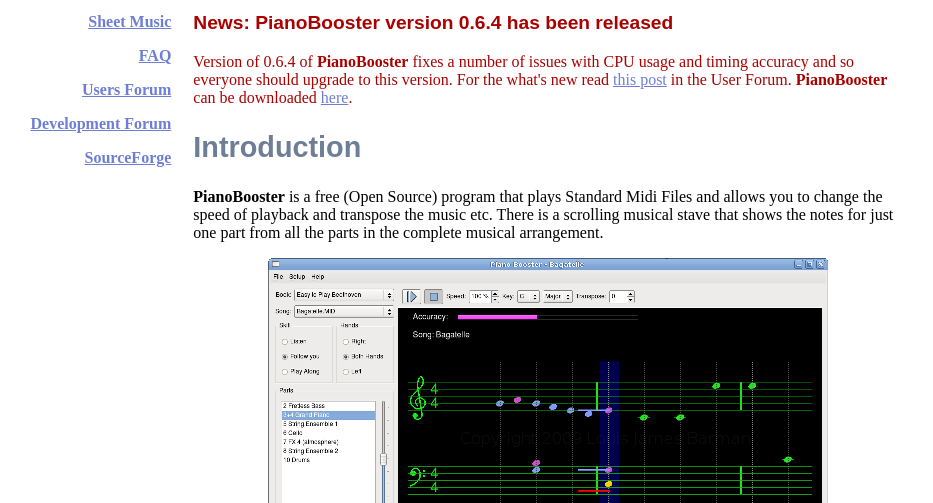
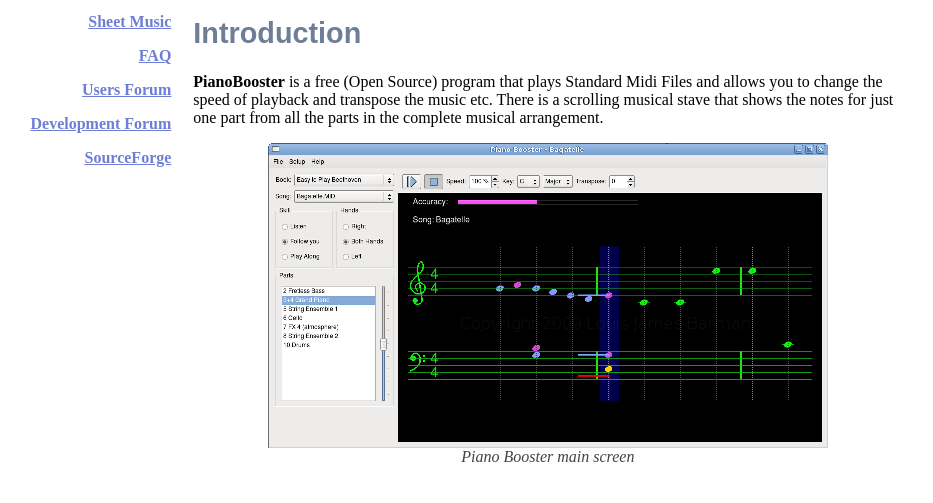
Before and after one commit to inniyah/pianobooster, a plain HTML site: page Website/index.html in a window 1280 px wide. Shown: the part 237-740 px from the top of the page, without its empty margins (131-1064 px from the left). Drawn offline with Linux system fonts and the light colour scheme.

Commit message:
Updated the website

```diff
--- a/Website/index.html
+++ b/Website/index.html
@@ -64,17 +64,6 @@
    <h3 class="news">News:</a></h3>
    <p class="news">
      A new <a href="music.html"><b>Sheet Music</b></a> page has been added.
-   </p>
-
-   <h3 class="news">News: PianoBooster version 0.6.4 has been released</h3>
-   <p class="news">
-     Version of 0.6.4 of <b>PianoBooster</b>
-     fixes a number of issues with CPU usage and timing accuracy and so
-     everyone should upgrade to this version.
-     For the what's new read
-     <a href="http://n2.nabble.com/Announcing-a-new-Version-0-6-4-of-PianoBooster-td4096259.html">this post</a> in the User Forum.
-     <b>PianoBooster</b> can be downloaded <a href="download.html">here</a>.
-
    </p>
 
   </div>
```
Also changed, not shown: Website/download.html (+2 -2 lines).
